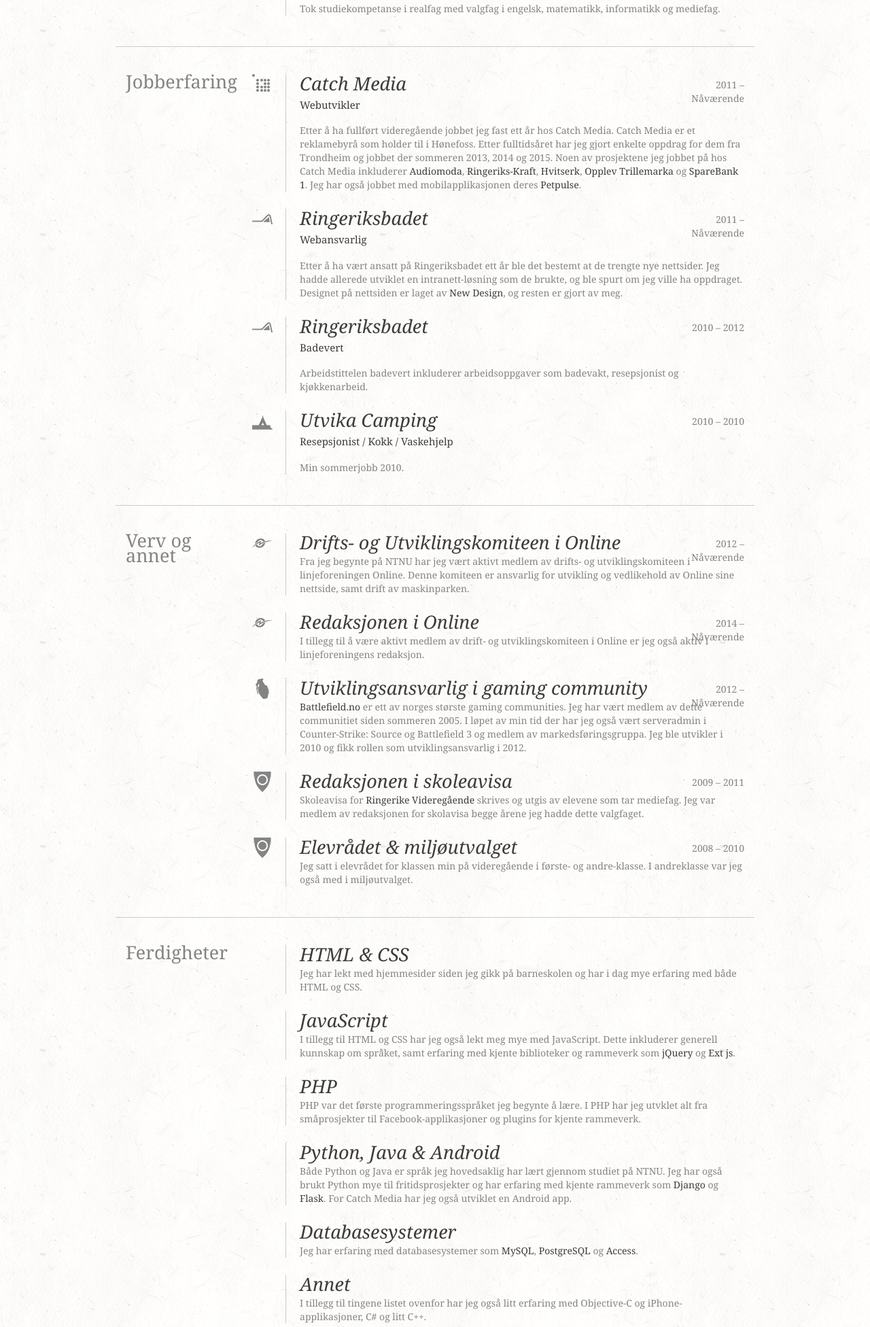
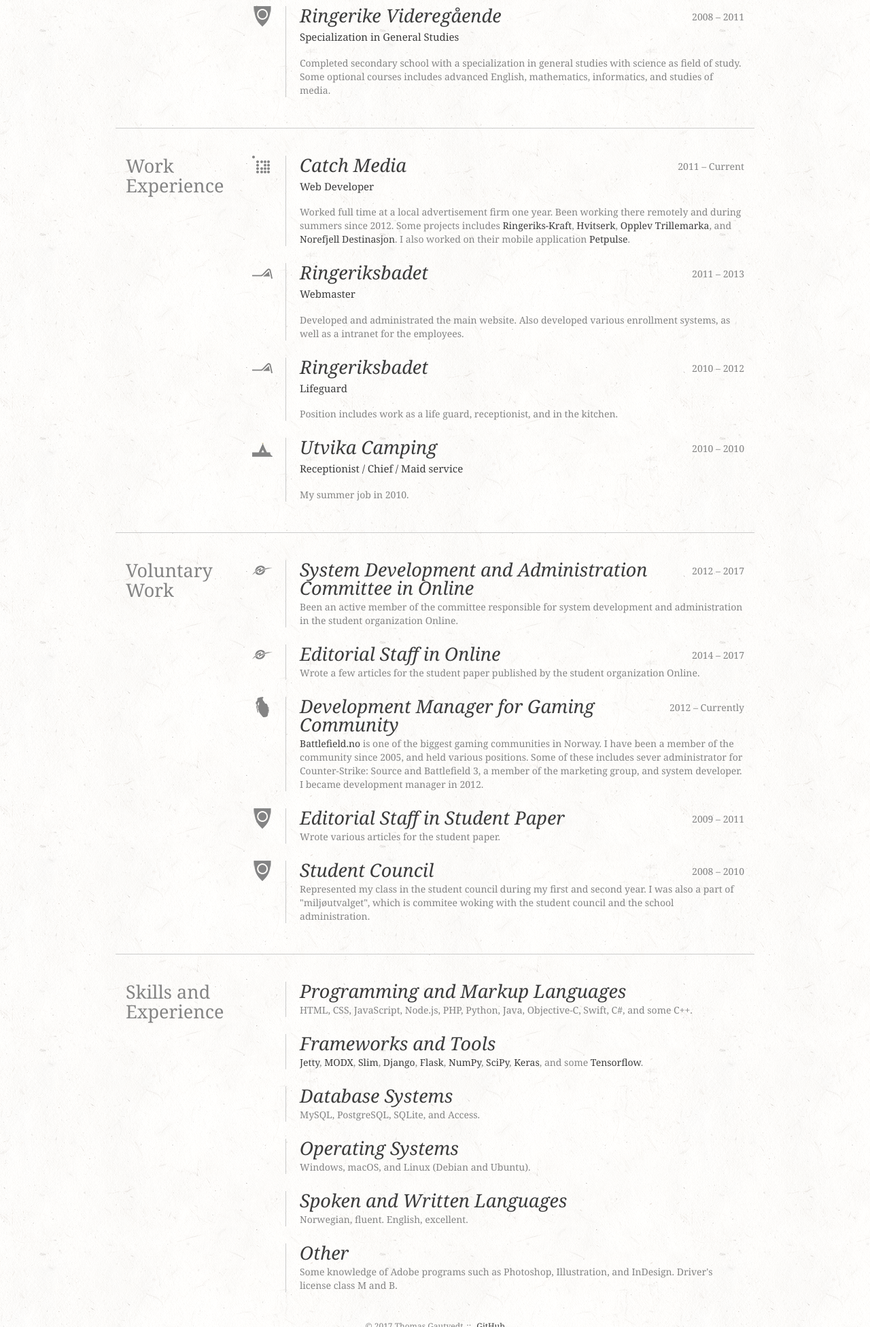
Before and after one commit to OptimusCrime/optimuscrime-cv, a plain HTML site: page index.html in a window 1280 px wide. Shown: the part 848-2800 px from the top of the page at 68% size. Drawn offline with nearby package versions, Linux system fonts and the light colour scheme.

Commit message:
Translate and change stuff

```diff
--- a/assets/css/main.css
+++ b/assets/css/main.css
@@ -86,7 +86,7 @@ a:hover, a:hover {
 .section h2 {
     padding-right: 30px;
     padding-top: 0;
-    line-height: 22px;
+    line-height: 29px;
 }
 .section h3 {
     line-height: 27px;
--- a/index.html
+++ b/index.html
@@ -25,8 +25,8 @@
             </div>
             <div class="row">
                 <div class="col-xs-12 col-md-5 header">
-                    <h2>Gutt. Programmerer. Freelancer. NTNU-student.</h2>
-                    <p>Glad og hyggelig gutt født og oppvokst i Hønefoss. Fikk tidlig en interesse i datamaskiner. Har programmert stort og smått i lengre tid, og har erfaring som webutvikler både som freelancer og i et reklamebyrå. Studerer for tiden Kunstig Intelligens på NTNU i Trondheim.</p>
+                    <h2>Computers and Programming</h2>
+                    <p>Born and raised in Hønefoss, Norway. Became interested in computers and programming early. MSc in Informatics with specialization in Artificial Intelligence. Currently working as a software engineer.</p>
                 </div>
                 <div class="col-xs-12 col-sm-4 col-md-3 pull-right picture">
                     <img src="assets/images/me.jpg" alt="Thomas Gautvedt" />
@@ -36,7 +36,7 @@
                         <div class="col-xs-12">
                             <p>
                                 <i class="fa fa-birthday-cake"></i>
-                                <strong class="contact-birthday">30. juni 1992</strong>
+                                <strong class="contact-birthday">June 30, 1992</strong>
                             </p>
                         </div>
                         <div class="col-xs-12">
@@ -94,180 +94,155 @@
     </div>
     <div class="row section">
         <div class="col-xs-12 col-md-3">
-            <h2 class="translate-education-heading">Utdanning</h2>
+            <h2>Education</h2>
         </div>
         <div class="col-xs-12 col-md-9">
             <div class="item">
-                <h3 class="icon-ntnu translate-education-master-school"><a href="https://ntnu.no" target="_blank">Norges Teknisk-Naturvitenskapelige Universitet</a></h3>
-                <h4 class="translate-education-master-title">Master i Kunstig Intelligens</h4>
-                <div class="date translate-education-master-duration">2015 &ndash; Nåværende</div>
-                <div class="description translate-education-master-description">
-                    <p>Tar i disse dager master i kunstig intelligens ved NTNU.</p>
+                <h3 class="icon-ntnu"><a href="https://ntnu.no" target="_blank">Norwegian University of Science and Technology</a></h3>
+                <h4>Master of Science in Informatics, Field of Study in Artificial Intelligence</h4>
+                <div class="date">2015 &ndash; 2017</div>
+                <div class="description">
+                    <p>Some subjects covered by the courses includes (sub-symbolic) methods in artificial intelligence, machine learning and case-based reasoning, and research-based innovation methodologies in computer and information science. Also had a course about punctual and efficient railway organized by the Norwegian National Rail Administration. The degree was concluded with a master thesis.</p>
                 </div>
             </div>
             <div class="item">
-                <h3 class="icon-ntnu translate-education-bachelor-school"><a href="https://ntnu.no" target="_blank">Norges Teknisk-Naturvitenskapelige Universitet</a></h3>
-                <h4 class="translate-education-bachelor-title">Bachelor i Informatikk</h4>
-                <div class="date translate-education-bachelor-duration">2012 &ndash; 2015</div>
-                <div class="description translate-education-bachelor-description">
-                    <p>Tatt valgfag som blant annet inkluderer kunstig intelligens, semantisk web, webteknologier, operativsystemer, datavarehus og datagruvedrift, informasjonsgjenfinning og programvaresikkerhet.</p>
+                <h3 class="icon-ntnu"><a href="https://ntnu.no" target="_blank">Norwegian University of Science and Technology</a></h3>
+                <h4>Bachelor in Informatics</h4>
+                <div class="date">2012 &ndash; 2015</div>
+                <div class="description">
+                    <p>Some optional courses taken includes artificial intelligence, semantic web, web technologies, operating systems, data warehousing and data mining, information retrieval, and software security.</p>
                 </div>
             </div>
             <div class="item">
-                <h3 class="icon-ringerike"><a href="https://ringerike.vgs.no" target="_blank">Ringerike videregående</a></h3>
-                <h4>Allmenn / Studiespesialiserende</h4>
+                <h3 class="icon-ringerike"><a href="https://ringerike.vgs.no" target="_blank">Ringerike Videregående</a></h3>
+                <h4>Specialization in General Studies</h4>
                 <div class="date">2008 &ndash; 2011</div>
-                <div class="description translate-education-highschool-description">
-                    <p>Tok studiekompetanse i realfag med valgfag i engelsk, matematikk, informatikk og mediefag.</p>
+                <div class="description">
+                    <p>Completed secondary school with a specialization in general studies with science as field of study. Some optional courses includes advanced English, mathematics, informatics, and studies of media.</p>
                 </div>
             </div>
         </div>
     </div>
     <div class="row section">
        <div class="col-xs-12 col-md-3">
-            <h2 class="translate-job-heading">Jobberfaring</h2>
-        </div>
+            <h2>Work Experience</h2>
+       </div>
         <div class="col-xs-12 col-md-9">
             <div class="item">
                 <h3 class="icon-catchmedia"><a href="http://www.catchmedia.no" target="_blank">Catch Media</a></h3>
-                <h4 class="translate-job-catch-title">Webutvikler</h4>
-                <div class="date translate-job-catch-duration">2011 &ndash; Nåværende</div>
-                <div class="description translate-job-catch-description">
-                    <p>Etter å ha fullført videregående jobbet jeg fast ett år hos Catch Media. Catch Media er et reklamebyrå som holder til i Hønefoss. Etter fulltidsåret har jeg gjort enkelte oppdrag for dem fra Trondheim og jobbet der sommeren 2013, 2014 og 2015. Noen av prosjektene jeg jobbet på hos Catch Media inkluderer <a href="http://www.audiomoda.com" target="_blank">Audiomoda</a>, <a href="http://www.ringeriks-kraft.no" target="_blank">Ringeriks-Kraft</a>, <a href="http://www.hvitserk.no" target="_blank">Hvitserk</a>, <a href="http://www.opplevtrillemarka.no" target="_blank">Opplev Trillemarka</a> og <a href="http://www.bankogeiendom.no" target="_blank">SpareBank 1</a>. Jeg har også jobbet med mobilapplikasjonen deres <a href="http://www.petpulse.com/no" target="_blank">Petpulse</a>.</p>
+                <h4>Web Developer</h4>
+                <div class="date">2011 &ndash; Current</div>
+                <div class="description">
+                    <p>Worked full time at a local advertisement firm one year. Been working there remotely and during summers since 2012. Some projects includes <a href="http://www.ringeriks-kraft.no" target="_blank">Ringeriks-Kraft</a>, <a href="http://www.hvitserk.no" target="_blank">Hvitserk</a>, <a href="http://www.opplevtrillemarka.no" target="_blank">Opplev Trillemarka</a>, and <a href="https://norefjell.com" target="_blank">Norefjell Destinasjon</a>. I also worked on their mobile application <a href="http://www.petpulse.com/no" target="_blank">Petpulse</a>.</p>
                 </div>
             </div>
             <div class="item">
                 <h3 class="icon-ringeriksbadet"><a href="http://www.ringeriksbadet.no" target="_blank">Ringeriksbadet</a></h3>
-                <h4 class="translate-job-ringeriksbadet1-title">Webansvarlig</h4>
-                <div class="date translate-job-ringeriksbadet1-duration">2011 &ndash; Nåværende</div>
-                <div class="description translate-job-ringeriksbadet1-description">
-                    <p>Etter å ha vært ansatt på Ringeriksbadet ett år ble det bestemt at de trengte nye nettsider. Jeg hadde allerede utviklet en intranett-løsning som de brukte, og ble spurt om jeg ville ha oppdraget. Designet på nettsiden er laget av <a href="http://www.newdesign.no" target="_blank">New Design</a>, og resten er gjort av meg.</p>
+                <h4>Webmaster</h4>
+                <div class="date">2011 &ndash; 2013</div>
+                <div class="description">
+                    <p>Developed and administrated the main website. Also developed various enrollment systems, as well as a intranet for the employees.</p>
                 </div>
             </div>
             <div class="item">
                 <h3 class="icon-ringeriksbadet"><a href="http://www.ringeriksbadet.no" target="_blank">Ringeriksbadet</a></h3>
-                <h4 class="translate-job-ringeriksbadet2-title">Badevert</h4>
+                <h4>Lifeguard</h4>
                 <div class="date">2010 &ndash; 2012</div>
-                <div class="description translate-job-ringeriksbadet2-description">
-                    <p>Arbeidstittelen badevert inkluderer arbeidsoppgaver som badevakt, resepsjonist og kjøkkenarbeid.</p>
+                <div class="description">
+                    <p>Position includes work as a life guard, receptionist, and in the kitchen.</p>
                 </div>
             </div>
             <div class="item">
                 <h3 class="icon-utvikacamping"><a href="http://www.utvika.no" target="_blank">Utvika Camping</a></h3>
-                <h4 class="translate-job-utvika-title">Resepsjonist / Kokk / Vaskehjelp</h4>
+                <h4>Receptionist / Chief / Maid service</h4>
                 <div class="date">2010 &ndash; 2010</div>
-                <div class="description translate-job-utvika-description">
-                    <p>Min sommerjobb 2010.</p>
+                <div class="description">
+                    <p>My summer job in 2010.</p>
                 </div>
             </div>
         </div>
     </div>
     <div class="row section">
        <div class="col-xs-12 col-md-3">
-            <h2 class="translate-volunteer-other-heading">Verv og annet</h2>
+            <h2>Voluntary Work</h2>
         </div>
         <div class="col-xs-12 col-md-9">
             <div class="item">
-                <h3 class="icon-online"><a href="https://online.ntnu.no/#!about" target="_blank">Drifts- og Utviklingskomiteen i Online</a></h3>
-                <div class="date">2012 &ndash; Nåværende</div>
+                <h3 class="icon-online"><a href="https://online.ntnu.no/#!about" target="_blank">System Development and Administration Committee in Online</a></h3>
+                <div class="date">2012 &ndash; 2017</div>
                 <div class="description">
-                    <p>Fra jeg begynte på NTNU har jeg vært aktivt medlem av drifts- og utviklingskomiteen i linjeforeningen Online. Denne komiteen er ansvarlig for utvikling og vedlikehold av Online sine nettside, samt drift av maskinparken.</p>
+                    <p>Been an active member of the committee responsible for system development and administration in the student organization Online.</p>
                 </div>
             </div>
             <div class="item">
-                <h3 class="icon-online"><a href="https://online.ntnu.no/#!about" target="_blank">Redaksjonen i Online</a></h3>
-                <div class="date">2014 &ndash; Nåværende</div>
+                <h3 class="icon-online"><a href="https://online.ntnu.no/#!about" target="_blank">Editorial Staff in Online</a></h3>
+                <div class="date">2014 &ndash; 2017</div>
                 <div class="description">
-                    <p>I tillegg til å være aktivt medlem av drift- og utviklingskomiteen i Online er jeg også aktiv i linjeforeningens redaksjon.</p>
+                    <p>Wrote a few articles for the student paper published by the student organization Online.</p>
                 </div>
             </div>
             <div class="item">
-                <h3 class="icon-battlefield"><a href="https://battlefield.no" target="_blank">Utviklingsansvarlig i gaming community</a></h3>
-                <div class="date">2012 &ndash; Nåværende</div>
+                <h3 class="icon-battlefield"><a href="http://battlefield.no" target="_blank">Development Manager for Gaming Community</a></h3>
+                <div class="date">2012 &ndash; Currently</div>
                 <div class="description">
-                    <p><a href="http://battlefield.no">Battlefield.no</a> er ett av norges største gaming communities. Jeg har vært medlem av dette communitiet siden sommeren 2005. I løpet av min tid der har jeg også vært serveradmin i Counter-Strike: Source og Battlefield 3 og medlem av markedsføringsgruppa. Jeg ble utvikler i 2010 og fikk rollen som utviklingsansvarlig i 2012.</p>
+                    <p><a href="http://battlefield.no">Battlefield.no</a> is one of the biggest gaming communities in Norway. I have been a member of the community since 2005, and held various positions. Some of these includes sever administrator for Counter-Strike: Source and Battlefield 3, a member of the marketing group, and system developer. I became development manager in 2012.</p>
                 </div>
             </div>
             <div class="item">
-                <h3 class="icon-ringerike"><a href="https://ringerike.vgs.no" target="_blank">Redaksjonen i skoleavisa</a></h3>
+                <h3 class="icon-ringerike"><a href="https://ringerike.vgs.no" target="_blank">Editorial Staff in Student Paper</a></h3>
                 <div class="date">2009 &ndash; 2011</div>
                 <div class="description">
-                    <p>Skoleavisa for <a href="https://ringerike.vgs.no" target="_blank">Ringerike Videregående</a> skrives og utgis av elevene som tar mediefag. Jeg var medlem av redaksjonen for skolavisa begge årene jeg hadde dette valgfaget.</p>
+                    <p>Wrote various articles for the student paper.</p>
                 </div>
             </div>
             <div class="item">
-                <h3 class="icon-ringerike"><a href="https://ringerike.vgs.no" target="_blank">Elevrådet &amp; miljøutvalget</a></h3>
+                <h3 class="icon-ringerike"><a href="https://ringerike.vgs.no" target="_blank">Student Council</a></h3>
                 <div class="date">2008 &ndash; 2010</div>
                 <div class="description">
-                    <p>Jeg satt i elevrådet for klassen min på videregående i første- og andre-klasse. I andreklasse var jeg også med i miljøutvalget.</p>
+                    <p>Represented my class in the student council during my first and second year. I was also a part of "miljøutvalget", which is commitee woking with the student council and the school administration.</p>
                 </div>
             </div>
         </div>
     </div>
     <div class="row section">
         <div class="col-xs-12 col-md-3">
-            <h2 class="translate-skills-heading">Ferdigheter</h2>
+            <h2>Skills and Experience</h2>
         </div>
         <div class="col-xs-12 col-md-9">
             <div class="item">
-                <h3>HTML &amp; CSS</h3>
-                <div class="description translate-skills-html-description">
-                    <p>Jeg har lekt med hjemmesider siden jeg gikk på barneskolen og har i dag mye erfaring med både HTML og CSS.</p>
+                <h3>Programming and Markup Languages</h3>
+                <div class="description">
+                    <p>HTML, CSS, JavaScript, Node.js, PHP, Python, Java, Objective-C, Swift, C#, and some C++.</p>
                 </div>
             </div>
             <div class="item">
-                <h3>JavaScript</h3>
-                <div class="description translate-skills-js-description">
-                    <p>I tillegg til HTML og CSS har jeg også lekt meg mye med JavaScript. Dette inkluderer generell kunnskap om språket, samt erfaring med kjente biblioteker og rammeverk som <a href="http://jquery.com" target="_blank">jQuery</a> og <a href="http://www.sencha.com/products/extjs/" target="_blank">Ext js</a>.</p>
+                <h3>Frameworks and Tools</h3>
+                <div class="description">
+                    <p><a href="http://www.eclipse.org/jetty/" target="_blank">Jetty</a>, <a href="https://modx.com" target="_blank">MODX</a>, <a href="https://www.slimframework.com" target="_blank">Slim</a>, <a href="https://www.djangoproject.com" target="_blank">Django</a>, <a href="http://flask.pocoo.org" target="_blank">Flask</a>, <a href="http://www.numpy.org" target="_blank">NumPy</a>, <a href="https://www.scipy.org" target="_blank">SciPy</a>, <a href="https://keras.io" target="_blank">Keras</a>, and some <a href="https://www.tensorflow.org" target="_blank">Tensorflow</a>.</p>
                 </div>
             </div>
             <div class="item">
-                <h3>PHP</h3>
-                <div class="description translate-skills-php-description">
-                    <p>PHP var det første programmeringsspråket jeg begynte å lære. I PHP har jeg utvklet alt fra småprosjekter til Facebook-applikasjoner og plugins for kjente rammeverk.</p>
+                <h3>Database Systems</h3>
+                <div class="description">
+                    <p>MySQL, PostgreSQL, SQLite, and Access.</p>
                 </div>
             </div>
             <div class="item">
-                <h3>Python, Java &amp; Android</h3>
-                <div class="description translate-skills-python-java-android-description">
-                    <p>Både Python og Java er språk jeg hovedsaklig har lært gjennom studiet på NTNU. Jeg har også brukt Python mye til fritidsprosjekter og har erfaring med kjente rammeverk som <a href="https://www.djangoproject.com" target="_blank">Django</a> og <a href="http://flask.pocoo.org" target="_blank">Flask</a>. For Catch Media har jeg også utviklet en Android app.</p>
+                <h3>Operating Systems</h3>
+                <div class="description">
+                    <p>Windows, macOS, and Linux (Debian and Ubuntu).</p>
                 </div>
             </div>
             <div class="item">
-                <h3>Databasesystemer</h3>
-                <div class="description translate-skills-database-description">
-                    <p>Jeg har erfaring med databasesystemer som <a href="https://www.mysql.com" target="_blank">MySQL</a>, <a href="http://www.postgresql.org" target="_blank">PostgreSQL</a> og <a href="https://products.office.com/en-us/access" target="_blank">Access</a>.</p>
+                <h3>Spoken and Written Languages</h3>
+                <div class="description">
+                    <p>Norwegian, fluent. English, excellent.</p>
                 </div>
             </div>
             <div class="item">
-                <h3>Annet</h3>
-                <div class="description translate-skills-other-description">
-                    <p>I tillegg til tingene listet ovenfor har jeg også litt erfaring med Objective-C og iPhone-applikasjoner, C# og litt C++.</p>
-                </div>
-            </div>
-        </div>
-    </div>
-    <div class="row section">
-        <div class="col-xs-12 col-md-3">
-            <h2 class="translate-various-heading">Diverse</h2>
-        </div>
-        <div class="col-xs-12 col-md-9">
-            <div class="item">
-                <h3>Operativsystemer</h3>
-                <div class="description translate-various-os-description">
-                    <p>Jeg har erfaring med både Windows, Mac OS X og Linux-distribusjonene Debian og Ubuntu.</p>
-                </div>
-            </div>
-            <div class="item">
-                <h3>Sysadmin</h3>
-                <div class="description translate-various-sysadmin-description">
-                    <p>Som programmerer har jeg også gjort enkle sysadminrelaterte oppgaver. Dette inkluderer oppsett av webservere, enkelte rutinemessige oppgaver som monitoring og backupløsninger. Har fortsatt mye igjen å lære på dette feltet, men føler jeg kan Google meg frem til løsninger på ting som ikke er alt for avansert.</p>
-                </div>
-            </div>
-            <div class="item">
-                <h3>Adobeprogrammer</h3>
-                <div class="description translate-various-adobe-description">
-                    <p>Jeg har også erfaring med typiske Adobeprogrammer som Photoshop, Illustrator og InDesign. Kunnskaper til å lage grafikk selv har jeg ikke, men jeg behersker programmene og kan hente ut og manipulere enkel grafikk.</p>
+                <h3>Other</h3>
+                <div class="description">
+                    <p>Some knowledge of Adobe programs such as Photoshop, Illustration, and InDesign. Driver's license class M and B.</p>
                 </div>
             </div>
         </div>
```
